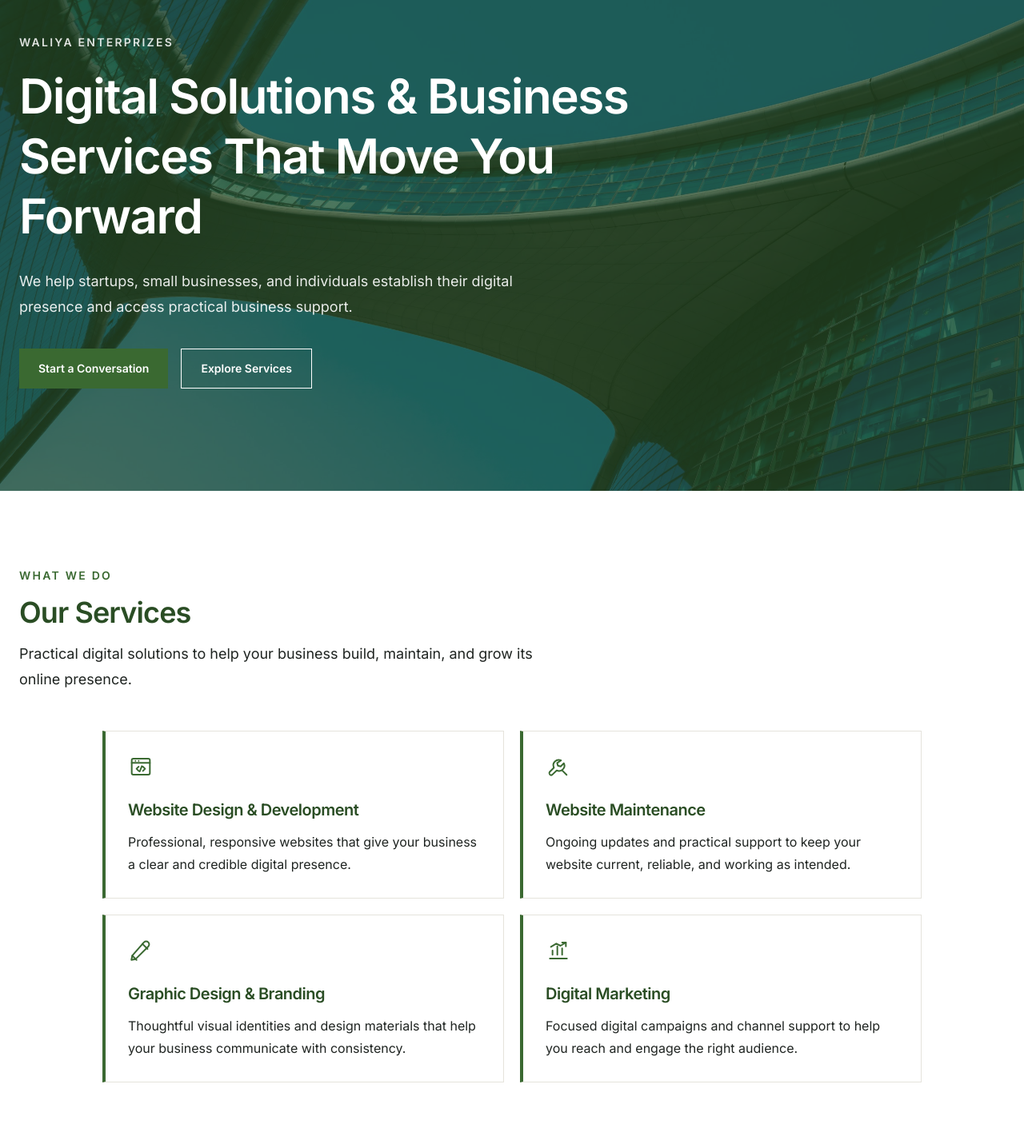
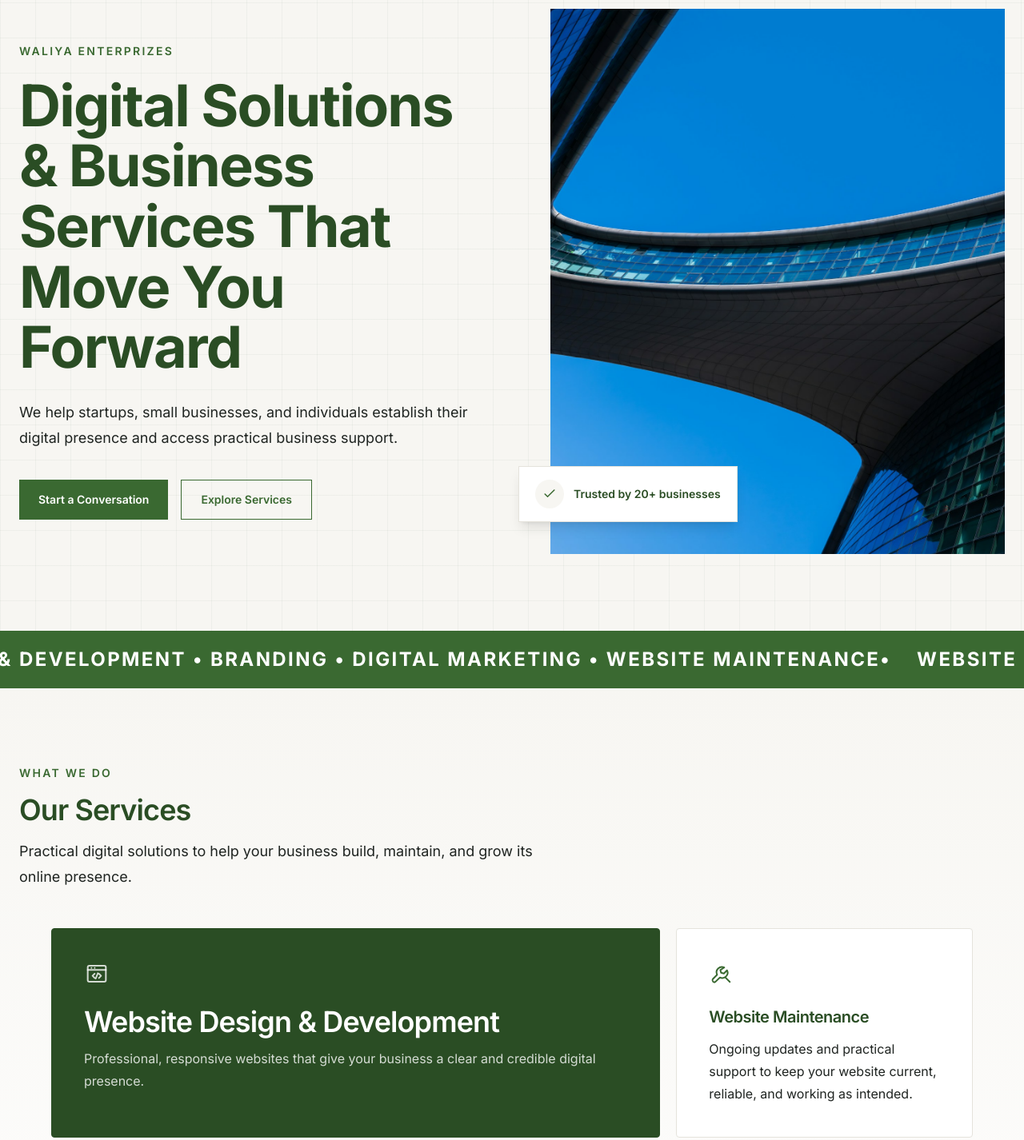
Before and after one commit to sinatrait/waliya-site, an Astro site: page / in a window 1280 px wide. Shown: the part 170-1596 px from the top of the page at 80% size. Built offline with nearby package versions, Linux system fonts and the light colour scheme; Astro itself is replaced by a stand-in of ours.

Commit message:
visual enhancements

```diff
--- a/src/components/CTA.astro
+++ b/src/components/CTA.astro
@@ -1,11 +1,15 @@
-<section class="bg-primary-dark">
-	<div class="mx-auto flex max-w-7xl flex-col items-start gap-8 px-6 py-16 md:flex-row md:items-center md:justify-between md:py-20">
+<section class="relative isolate overflow-hidden bg-primary-dark">
+	<div
+		class="pointer-events-none absolute -right-20 -top-24 size-96 rounded-full bg-[#3A6931] opacity-20 blur-3xl"
+		aria-hidden="true"
+	></div>
+	<div class="relative z-10 mx-auto flex max-w-7xl flex-col items-start gap-8 px-6 py-16 md:flex-row md:items-center md:justify-between md:py-20">
 		<h2 class="max-w-2xl text-3xl font-semibold tracking-tight text-white md:text-4xl">
 			Ready to grow your business?
 		</h2>
 		<a
 			href="/contact"
-			class="inline-flex items-center justify-center bg-white px-6 py-3.5 text-sm font-semibold text-primary-dark transition-colors hover:bg-surface"
+			class="inline-flex items-center justify-center bg-white px-6 py-3.5 text-sm font-semibold text-primary-dark transition-all duration-300 hover:scale-105 hover:bg-surface"
 		>
 			Contact Us
 		</a>
--- a/src/components/Hero.astro
+++ b/src/components/Hero.astro
@@ -1,34 +1,26 @@
-<section
-	class="relative isolate flex min-h-[80vh] items-center bg-cover bg-center bg-no-repeat md:min-h-[600px]"
-	style="background-image: url('/images/hero.jpg'); background-size: cover; background-position: center; background-repeat: no-repeat"
->
-	<div
-		class="absolute inset-0 z-0 bg-primary-dark/70"
-		style="position: absolute; inset: 0; z-index: 0; background-color: rgba(42, 77, 36, 0.7)"
-		aria-hidden="true"
-	></div>
-	<div
-		class="relative z-10 mx-auto w-full max-w-7xl px-6 py-24 md:py-32"
-		style="position: relative; z-index: 1"
-	>
-		<div class="max-w-4xl">
+<section class="hero-grid relative isolate bg-[#F7F6F2]">
+	<div class="mx-auto grid min-h-[80vh] max-w-7xl items-center gap-12 px-6 py-16 md:grid-cols-2 md:gap-16 md:py-24">
+		<div class="relative z-10">
 			<p
-				class="mb-5 text-sm font-semibold uppercase tracking-[0.16em] text-white/80"
-				style="color: rgba(255, 255, 255, 0.85)"
+				class="fade-up mb-5 text-sm font-semibold uppercase tracking-[0.16em] text-primary-green"
+				style="animation-delay: 100ms"
 			>
 				Waliya Enterprizes
 			</p>
 			<h1
-				class="max-w-4xl text-4xl font-semibold leading-tight tracking-tight text-white md:text-6xl"
-				style="color: #fff"
+				class="fade-up max-w-3xl text-5xl font-extrabold leading-[1.05] tracking-tight text-primary-dark md:text-7xl"
+				style="animation-delay: 300ms"
 			>
 				Digital Solutions &amp; Business Services That Move You Forward
 			</h1>
-			<p class="mt-7 max-w-2xl text-lg leading-8 text-white/90" style="color: rgba(255, 255, 255, 0.9)">
+			<p
+				class="fade-up mt-7 max-w-xl text-lg leading-8 text-text"
+				style="animation-delay: 500ms"
+			>
 				We help startups, small businesses, and individuals establish their digital presence and
 				access practical business support.
 			</p>
-			<div class="mt-9 flex flex-wrap gap-4">
+			<div class="fade-up mt-9 flex flex-wrap gap-4" style="animation-delay: 700ms">
 				<a
 					href="/contact"
 					class="inline-flex items-center justify-center bg-[#3A6931] px-6 py-3.5 text-sm font-semibold text-white transition-colors hover:bg-primary-dark"
@@ -37,11 +29,87 @@
 				</a>
 				<a
 					href="/services"
-					class="inline-flex items-center justify-center border border-white px-6 py-3.5 text-sm font-semibold text-white transition-colors hover:bg-white hover:text-primary-dark"
+					class="inline-flex items-center justify-center border border-primary-green px-6 py-3.5 text-sm font-semibold text-primary-green transition-colors hover:bg-primary-green hover:text-white"
 				>
 					Explore Services
 				</a>
 			</div>
 		</div>
+
+		<div class="fade-up relative z-10 md:ml-4" style="animation-delay: 500ms">
+			<div class="hero-image-frame relative aspect-[4/5] overflow-hidden bg-[#E5E3DC] md:aspect-[5/6]">
+				<img
+					class="hero-image h-full w-full object-cover"
+					src="/images/hero.jpg"
+					alt="Waliya Enterprizes helping businesses move forward"
+					fetchpriority="high"
+				/>
+			</div>
+			<div class="absolute -bottom-5 left-4 flex items-center gap-3 border border-[#E5E3DC] bg-white px-5 py-4 shadow-lg md:-left-10 md:bottom-10">
+				<span class="flex size-9 shrink-0 items-center justify-center rounded-full bg-[#F7F6F2] text-primary-green">
+					<svg
+						class="size-5"
+						viewBox="0 0 24 24"
+						fill="none"
+						stroke="currentColor"
+						stroke-width="1.8"
+						stroke-linecap="round"
+						stroke-linejoin="round"
+						aria-hidden="true"
+					>
+						<path d="m5 12 4 4L19 6"></path>
+					</svg>
+				</span>
+				<span class="text-sm font-semibold text-primary-dark">Trusted by 20+ businesses</span>
+			</div>
+		</div>
 	</div>
 </section>
+
+<style>
+	.hero-grid {
+		background-image:
+			linear-gradient(rgba(42, 77, 36, 0.045) 1px, transparent 1px),
+			linear-gradient(90deg, rgba(42, 77, 36, 0.045) 1px, transparent 1px);
+		background-size: 44px 44px;
+	}
+
+	.hero-image {
+		animation: hero-ken-burns 20s ease-out forwards;
+	}
+
+	.fade-up {
+		opacity: 0;
+		transform: translateY(20px);
+		animation: hero-fade-up 800ms ease-out both;
+	}
+
+	@keyframes hero-ken-burns {
+		from {
+			transform: scale(1);
+		}
+
+		to {
+			transform: scale(1.05);
+		}
+	}
+
+	@keyframes hero-fade-up {
+		to {
+			opacity: 1;
+			transform: translateY(0);
+		}
+	}
+
+	@media (prefers-reduced-motion: reduce) {
+		.hero-image,
+		.fade-up {
+			animation: none;
+		}
+
+		.fade-up {
+			opacity: 1;
+			transform: none;
+		}
+	}
+</style>
--- /dev/null
+++ b/src/components/Marquee.astro
@@ -0,0 +1,37 @@
+---
+const message =
+	"WEBSITE DESIGN & DEVELOPMENT • BRANDING • DIGITAL MARKETING • WEBSITE MAINTENANCE• ";
+---
+
+<section class="overflow-hidden bg-[#3A6931] py-5 text-white" aria-label="Our services">
+	<div class="marquee-track flex w-max" aria-hidden="true">
+		<div class="marquee-group flex shrink-0 items-center">
+			<span class="whitespace-nowrap px-4 text-2xl font-bold tracking-widest">{message}</span>
+		</div>
+		<div class="marquee-group flex shrink-0 items-center">
+			<span class="whitespace-nowrap px-4 text-2xl font-bold tracking-widest">{message}</span>
+		</div>
+	</div>
+</section>
+
+<style>
+	.marquee-track {
+		animation: marquee-scroll 32s linear infinite;
+	}
+
+	@keyframes marquee-scroll {
+		from {
+			transform: translateX(0);
+		}
+
+		to {
+			transform: translateX(-50%);
+		}
+	}
+
+	@media (prefers-reduced-motion: reduce) {
+		.marquee-track {
+			animation: none;
+		}
+	}
+</style>
--- a/src/components/ServiceCard.astro
+++ b/src/components/ServiceCard.astro
@@ -3,14 +3,45 @@ interface Props {
 	title: string;
 	description: string;
 	icon: "website" | "maintenance" | "branding" | "marketing";
+	layout?: "wide" | "standard";
+	variant?: "featured" | "surface" | "standard";
 }
 
-const { title, description, icon } = Astro.props;
+const { title, description, icon, layout = "standard", variant = "standard" } = Astro.props;
+
+const cardStyles = {
+	featured: {
+		card: "border-[#2A4D24] bg-[#2A4D24]",
+		icon: "text-white/80",
+		title: "text-white",
+		description: "text-white/80",
+	},
+	surface: {
+		card: "border-border bg-[#F7F6F2]",
+		icon: "text-primary-green",
+		title: "text-primary-dark",
+		description: "text-text",
+	},
+	standard: {
+		card: "border-border bg-white",
+		icon: "text-primary-green",
+		title: "text-primary-dark",
+		description: "text-text",
+	},
+};
+
+const styles = cardStyles[variant];
 ---
 
-<article class="border border-border border-l-4 border-l-primary-green bg-white p-7">
+<article
+	class:list={[
+		"rounded-sm border p-8 transition-all duration-300 ease-out hover:scale-[1.02] hover:border-primary-green hover:shadow-lg md:p-10",
+		layout === "wide" && "md:col-span-2",
+		styles.card,
+	]}
+>
 	<svg
-		class="mb-6 size-8 shrink-0 text-primary-green"
+		class:list={["mb-6 size-8 shrink-0", styles.icon]}
 		viewBox="0 0 24 24"
 		fill="none"
 		stroke="currentColor"
@@ -44,6 +75,6 @@ const { title, description, icon } = Astro.props;
 			</>
 		)}
 	</svg>
-	<h3 class="text-xl font-semibold tracking-tight text-primary-dark">{title}</h3>
-	<p class="mt-3 leading-7 text-text">{description}</p>
+	<h3 class:list={["font-semibold tracking-tight", layout === "wide" && variant === "featured" ? "text-3xl md:text-4xl" : "text-xl", styles.title]}>{title}</h3>
+	<p class:list={["mt-3 leading-7", styles.description]}>{description}</p>
 </article>
--- a/src/components/ServicesGrid.astro
+++ b/src/components/ServicesGrid.astro
@@ -29,7 +29,7 @@ const services = [
 ];
 ---
 
-<section class="bg-white py-20 md:py-24">
+<section class="bg-[linear-gradient(180deg,#F7F6F2_0%,#FFFFFF_100%)] py-20 md:py-24">
 	<div class="mx-auto max-w-7xl px-6">
 		<div class="max-w-2xl">
 			<p class="text-sm font-semibold uppercase tracking-[0.16em] text-primary-green">
@@ -43,8 +43,14 @@ const services = [
 			</p>
 		</div>
 
-		<div class="mx-auto mt-12 grid max-w-5xl gap-5 md:grid-cols-2">
-			{services.map((service) => <ServiceCard {...service} />)}
+		<div class="mx-auto mt-12 grid max-w-6xl grid-cols-1 gap-5 md:grid-cols-3">
+			{services.map((service, index) => (
+				<ServiceCard
+					{...service}
+					layout={index === 0 || index === 3 ? "wide" : "standard"}
+					variant={index === 0 ? "featured" : index === 3 ? "surface" : "standard"}
+				/>
+			))}
 		</div>
 	</div>
 </section>
--- a/src/pages/client-stories.astro
+++ b/src/pages/client-stories.astro
@@ -6,6 +6,12 @@ const stories = [
 		client: "The United Trust",
 		image: "/images/united-trust.jpg",
 		imageAlt: "The United Trust homepage",
+		services: [
+			"Website Design & Development",
+			"Website Maintenance",
+			"Graphic Design & Branding",
+			"Digital Marketing",
+		],
 		profile:
 			"A non-profit organization with more than 31 years of service, focused on education, healthcare, and community welfare.",
 		challenge:
@@ -20,6 +26,12 @@ const stories = [
 		client: "The United Group",
 		image: "/images/united-group.jpg",
 		imageAlt: "The United Group homepage",
+		services: [
+			"Website Design & Development",
+			"Website Maintenance",
+			"Graphic Design & Branding",
+			"Digital Marketing",
+		],
 		profile:
 			"A diversified corporate group operating in finance, investment, infrastructure, and general trading.",
 		challenge:
@@ -34,6 +46,7 @@ const stories = [
 		client: "Soulax",
 		image: "/images/soulax.jpg",
 		imageAlt: "Soulax homepage",
+		services: ["Website Design & Development", "Graphic Design & Branding"],
 		profile:
 			"A deep-tech company specializing in Agentic AI, IoT, and Big Data for manufacturing, logistics, and supply chain.",
 		challenge:
@@ -48,6 +61,7 @@ const stories = [
 		client: "Aleena Mansur",
 		image: "/images/aleena-mansur.jpg",
 		imageAlt: "Aleena Mansur homepage",
+		services: ["Website Design & Development", "Website Maintenance"],
 		profile:
 			"A professional Supercross racer and trailblazer in Indian motorsport, competing at national and international levels.",
 		challenge:
@@ -96,6 +110,13 @@ const stories = [
 								<h2 class="text-2xl font-semibold tracking-tight text-primary-dark">
 									{story.client}
 								</h2>
+								<ul class="mt-4 flex flex-wrap gap-2" aria-label={`${story.client} services`}>
+									{story.services.map((service) => (
+										<li class="rounded-full border border-[#E5E3DC] bg-[#F7F6F2] px-3 py-1 text-xs text-[#2A4D24]">
+											{service}
+										</li>
+									))}
+								</ul>
 								<dl class="mt-7 space-y-6">
 									<div>
 										<dt class="text-sm font-semibold text-primary-green">Client Profile</dt>
--- a/src/pages/index.astro
+++ b/src/pages/index.astro
@@ -1,6 +1,7 @@
 ---
 import BaseLayout from "../layouts/BaseLayout.astro";
 import Hero from "../components/Hero.astro";
+import Marquee from "../components/Marquee.astro";
 import ServicesGrid from "../components/ServicesGrid.astro";
 import Process from "../components/Process.astro";
 import CTA from "../components/CTA.astro";
@@ -11,6 +12,7 @@ import CTA from "../components/CTA.astro";
 	description="Waliya Enterprizes helps startups and small businesses establish their digital presence and access practical business support."
 >
 	<Hero />
+	<Marquee />
 	<ServicesGrid />
 	<Process />
 	<CTA />
```
